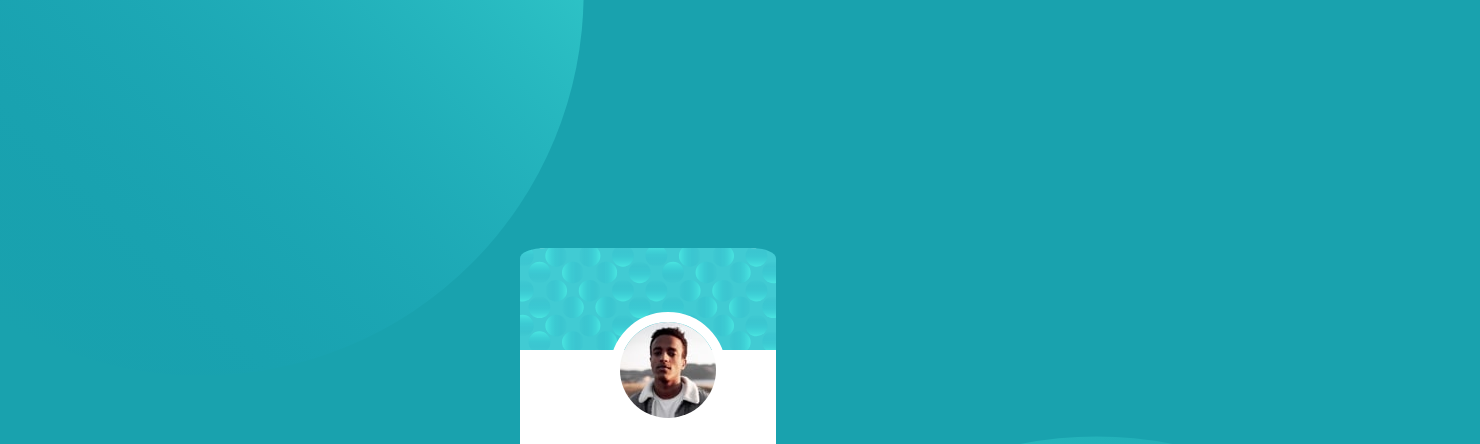
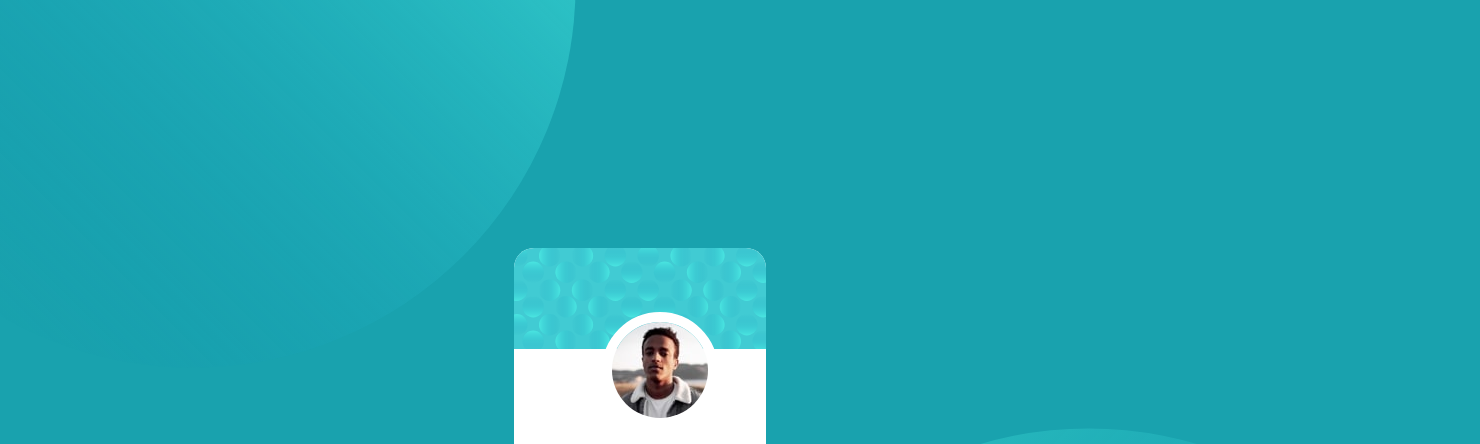
Before and after one commit to MartinaPG/Profile-card, a plain HTML site: page index.html in a window 1280 px wide. Shown: the top 444 px of the page, 1480 px wide, since content can reach past the window. Drawn offline with Linux system fonts and the light colour scheme.

Commit message:
Add files via upload

```diff
--- a/css/styles.css
+++ b/css/styles.css
@@ -1,17 +1,20 @@
 body{
+  background-color: hsl(185, 75%, 39%);
+}
+.mid-base{
+  width: 100%;
+  height: 100vh;
+  padding: 0;
+  margin: 0;
   position: relative;
-  padding: 0;
-  background-color: hsl(185, 75%, 39%);
-  width: 100%;
-  height: 100vh;;
-
-
-
+  display: flex;
+  flex-direction: row;
+  justify-content: center;
+  align-items: center;
 }
-
 .middle{
 padding-bottom: 0;
-border-radius: 10%;
+border-radius: 20px;
 position: absolute;
 top: 30%;
 bottom: 30%;
@@ -35,7 +38,7 @@
 }
 .img1{
   width: 60%;
-  position: absolute;
+  position: fixed;
   float: left;
   left: -15%;
   top: -50%;
@@ -43,7 +46,7 @@
 }
 .img2{
   width: 60%;
-  position: absolute;
+  position: fixed;
   float:right;
   right: -15%;
   bottom: -50%;
@@ -58,8 +61,8 @@
 }
 .image3{
   position: absolute;
-  border-top-right-radius: 10%;
-  border-top-left-radius: 10%;
+  border-top-right-radius: 20px;
+  border-top-left-radius: 20px;
   width: 100%;
   z-index: -1;
 }
--- a/index.html
+++ b/index.html
@@ -1,5 +1,6 @@
 <!DOCTYPE html>
 <html lang="en" dir="ltr">
+
 <head>
   <meta charset="utf-8">
   <meta name="viewport" content="width=device-width, initial-scale=1.0">
@@ -9,17 +10,18 @@
   <link rel="preconnect" href="https://fonts.gstatic.com">
   <link href="https://fonts.googleapis.com/css2?family=Kumbh+Sans:wght@300;700&display=swap" rel="stylesheet">
 </head>
+
 <body>
   <div class="img1">
-            <img class="image1"src="images/bg-pattern-top.svg" alt="bubble1">
+    <img class="image1" src="images/bg-pattern-top.svg" alt="bubble1">
   </div>
-
+<div class="mid-base">
   <div class="middle">
     <div class="middle-img">
       <img class="image3" src="images/bg-pattern-card.svg" alt="card-img">
     </div>
     <div class="victor1">
-        <img class="victor-img"src="images/image-victor.jpg" alt="victor-img">
+      <img class="victor-img" src="images/image-victor.jpg" alt="victor-img">
     </div>
     <div class="victor2">
       <p class="V1"><strong>Victor Crest</strong> <span class="V2">26</span></p>
@@ -38,10 +40,12 @@
       <p class="follow2">Photos</p>
     </div>
   </div>
+</div>
+
 
 
   <div class="img2">
-            <img class="image2"src="images/bg-pattern-bottom.svg" alt="bubble2">
+    <img class="image2" src="images/bg-pattern-bottom.svg" alt="bubble2">
   </div>
 
 
@@ -51,4 +55,5 @@
 
 
 </body>
+
 </html>
```
Lines whose indentation alone changed are shown as unchanged.
